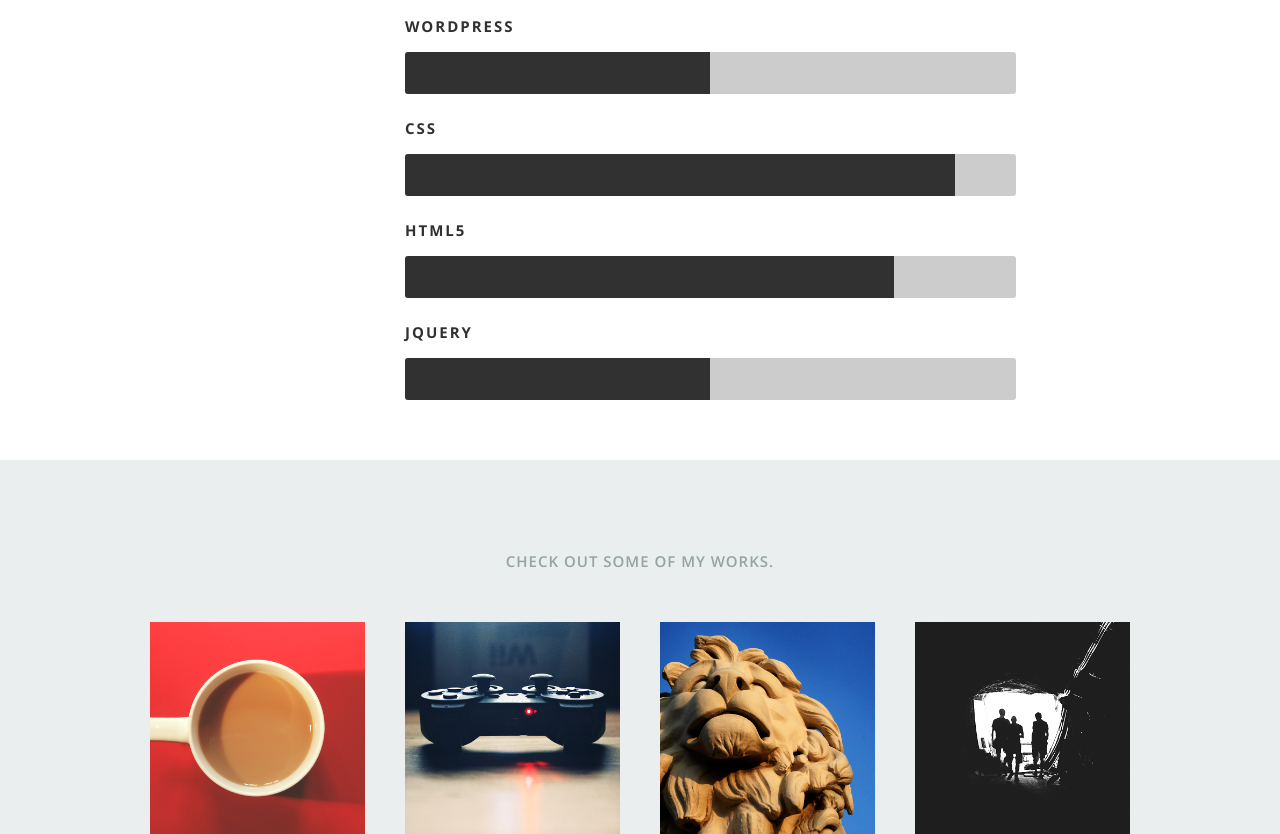
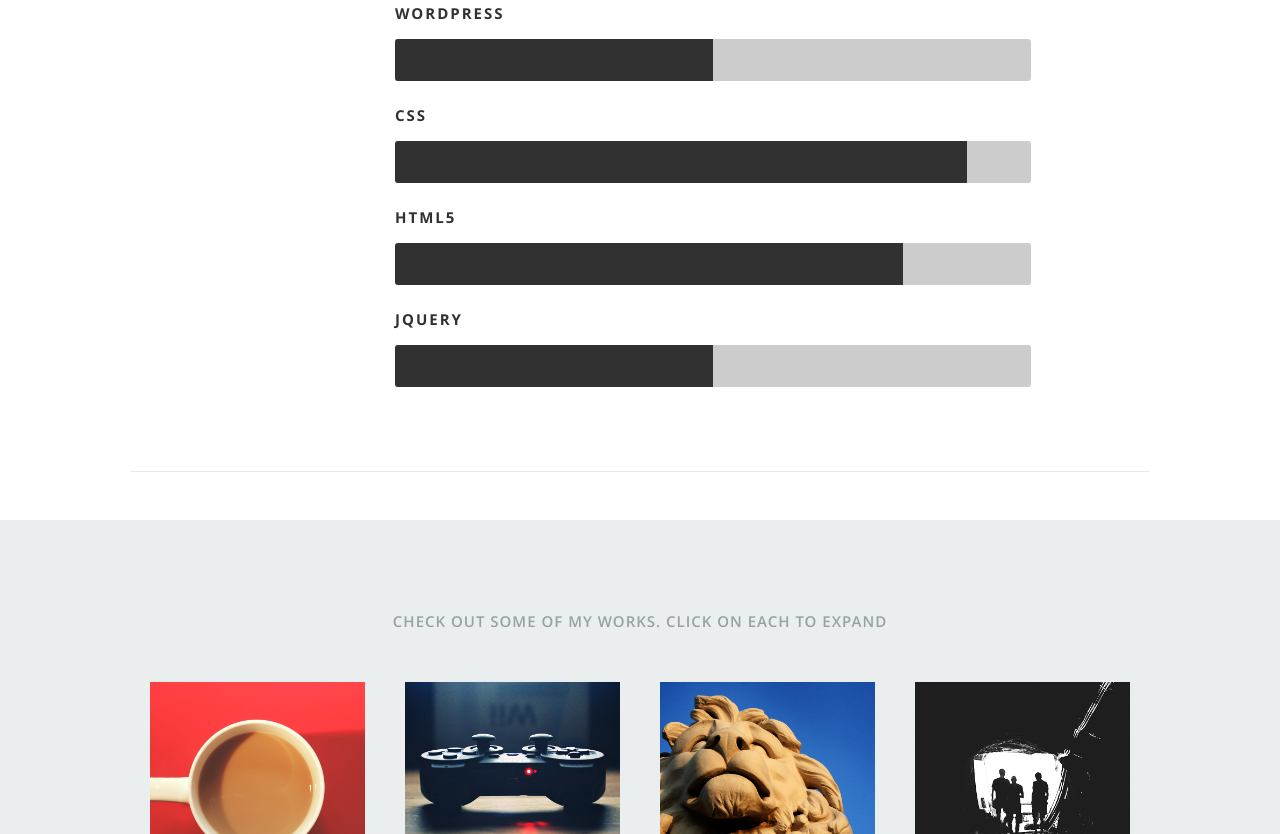
Before and after one commit to kartik-1799/vipul5247.github.io, a plain HTML site: page index.html in a window 1280 px wide. Shown: the part 2985-3819 px from the top of the page. Drawn offline with nearby package versions, Linux system fonts and the light colour scheme.

Commit message:
New template

```diff
--- a/index.html
+++ b/index.html
@@ -166,11 +166,11 @@
          </div> <!-- main-col end -->
 
       </div> <!-- End Education -->
-
+<section id="intern">
 
       <!-- Work
       ----------------------------------------------- -->
-      <section id="intern">
+
       <div class="row work">
 
          <div class="three columns header-col">
@@ -214,7 +214,7 @@
 
             </div> <!-- item end -->
 
-         </div> <!-- main-col end -->
+          <!-- main-col end -->
 
           <div class="row item">
 
@@ -282,7 +282,7 @@
 
          <div class="twelve columns collapsed">
 
-            <h1>Check Out Some of My Works.</h1>
+            <h1>Check Out Some of My Works. Click on each to expand</h1>
 
             <!-- portfolio-wrapper -->
             <div id="portfolio-wrapper" class="bgrid-quarters s-bgrid-thirds cf">
```
